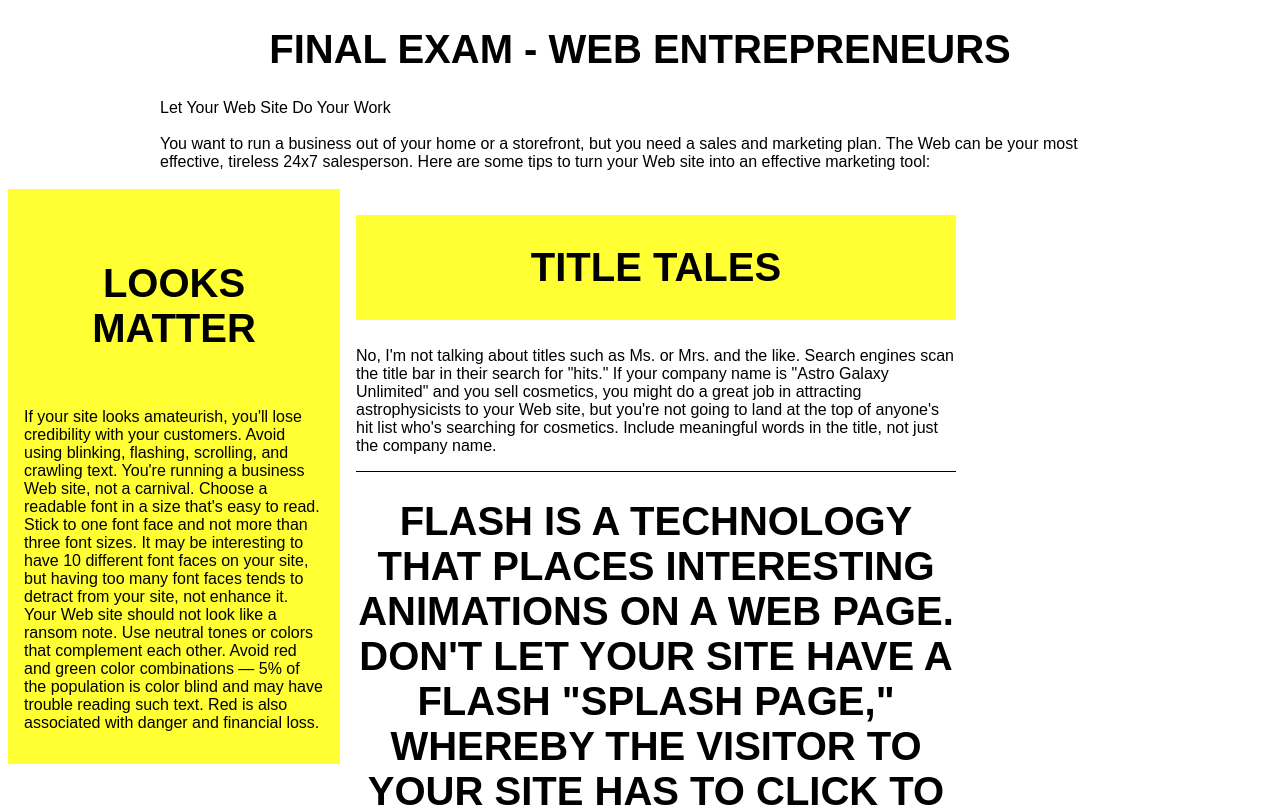
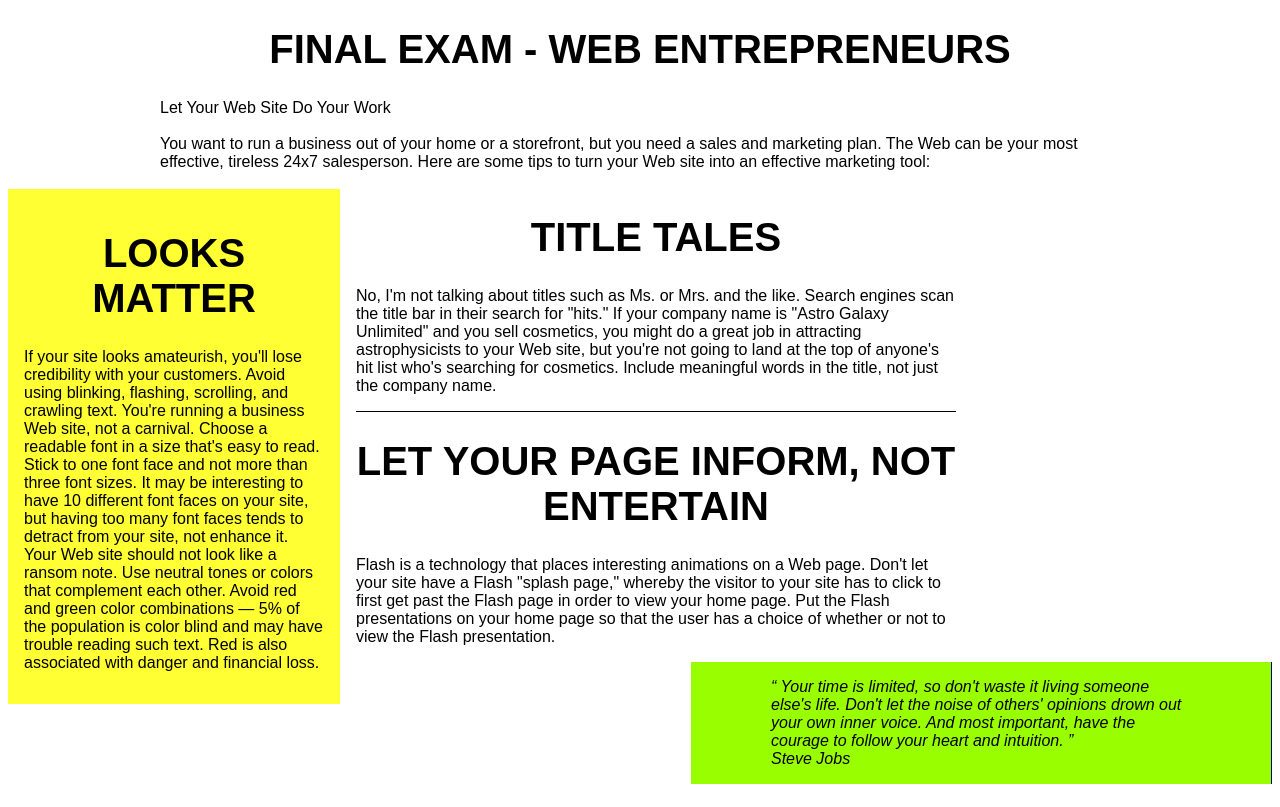
Before and after one commit to JenniferL921/Images_Positioning_Activity, a plain HTML site: page index.html in a window 1280 px wide. Shown: the top 807 px of the page. Drawn offline with Linux system fonts and the light colour scheme.

Commit message:
Update index.html

```diff
--- a/index.html
+++ b/index.html
@@ -15,7 +15,7 @@
     </p><br>
 
     <div id="looks">
-      <h1 class="heading">Looks Matter</h1>
+      <h1 class="align">Looks Matter</h1>
       <p>
         If your site looks amateurish, you'll lose credibility with your customers. Avoid using blinking, flashing, scrolling, and crawling text. You're running a business Web site, not a carnival.
         Choose a readable font in a size that's easy to read.
@@ -28,7 +28,7 @@
     </div>
 
     <div id="tales">
-      <h1 class="heading">Title Tales</h1>
+      <h1 class="align">Title Tales</h1>
       <p>
         No, I'm not talking about titles such as Ms. or Mrs. and the like.
         Search engines scan the title bar in their search for "hits."
@@ -38,7 +38,7 @@
     </div>
 
     <div id="entertain">
-      <h1 class="heading>Let Your Page Inform, not Entertain</h1>
+      <h1 class="align">Let Your Page Inform, not Entertain</h1>
       <p>
         Flash is a technology that places interesting animations on a Web page.
         Don't let your site have a Flash "splash page," whereby the visitor to your site has to click to first get past the Flash page in order to view your home page.
```
